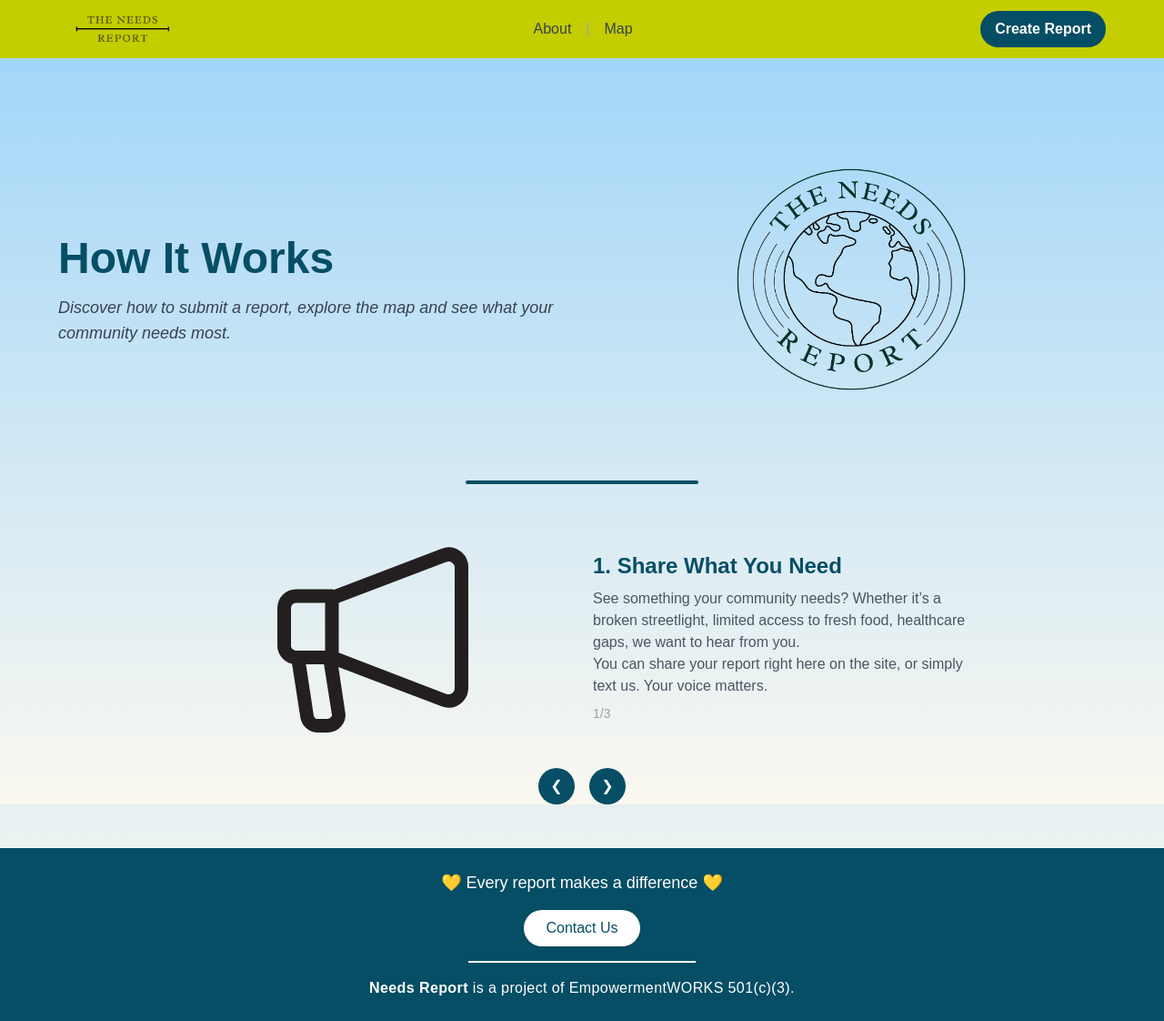
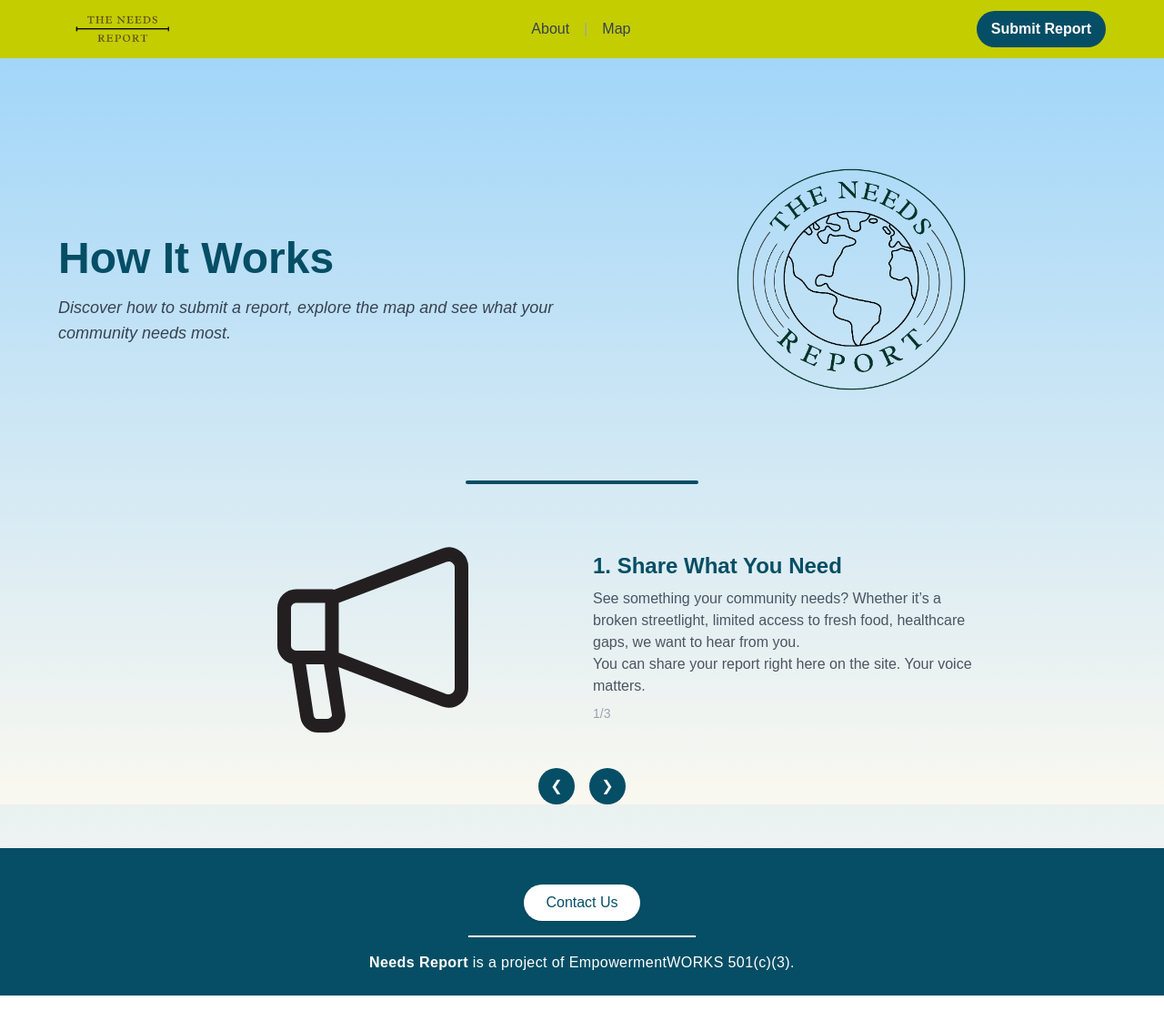
Before and after one commit to ittscomplicated/needs-report, a Next.js app: page /how-it-works in a window 1280 px wide. Shown: the whole page at 91% size. After the commit the page ends 1094 px from the top, so only its background shows below. Built offline with nearby package versions, Linux system fonts and the light colour scheme; a web font is replaced by a local one.

Commit message:
report->submit, cleaner footer, remove text talk, and fixed count of others in area

```diff
--- a/src/components/Footer.js
+++ b/src/components/Footer.js
@@ -2,9 +2,6 @@
 function Footer() {
   return (
     <footer className="bg-[#064E65] text-white text-center px-4 py-6 mt-12">
-      <p className="text-lg font-medium text-white">
-        💛 Every report makes a difference 💛
-      </p>
 
       <Link href="/contact">
         <button
--- a/src/components/Header.js
+++ b/src/components/Header.js
@@ -48,7 +48,7 @@
                 href="/reports"
                 className="bg-[#064E65] text-white px-3 py-1.5 md:px-4 md:py-2 rounded-full text-sm md:text-base font-semibold hover:bg-[#043B4D] transition whitespace-nowrap"
               >
-                Create Report
+                Submit Report
               </Link>
             )}
           </div>
--- a/src/components/OrbitCarousel.js
+++ b/src/components/OrbitCarousel.js
@@ -12,16 +12,14 @@
 See something your community needs? Whether it’s a broken streetlight, limited access to fresh food, healthcare gaps, we want to hear from you.
 
 
-You can share your report right here on the site, or simply text us. Your voice matters.
+You can share your report right here on the site. Your voice matters.
     `,
     image: "/images/share.svg",
   },
   {
-    title: "2. Submit Online or Text Us",
+    title: "2. Submit Online",
     description: `
-**Online:** Click 'Create Report' at the top right. Fill out the short form and hit submit.
-
-**By Text:** Send a message to [phone number] starting with a category (like: “Food”) and a brief description.
+**Online:** Click 'Submit Report' at the top right. Fill out the short form and hit submit.
 
 _Example: “Food: Our local store ran out of produce again this week.”_
     `,
--- a/src/pages/index.js
+++ b/src/pages/index.js
@@ -83,7 +83,7 @@
               href="/reports"
               className="bg-[#064E65] text-white px-4 py-2 rounded-full text-base font-semibold hover:bg-[#043B4D] transition"
             >
-              Create Report
+              Submit Report
             </Link>
           </div>
 
--- a/src/pages/report-confirmation.js
+++ b/src/pages/report-confirmation.js
@@ -14,6 +14,7 @@
   const [reportCount, setReportCount] = useState(null);
 
   useEffect(() => {
+    console.log("Query params:", { location, issue, reportId });
     async function fetchReportCount() {
       if (location && issue) {
         try {
@@ -71,7 +72,7 @@
               </>
             ) : (
               <>
-                <span className="font-semibold">{reportCount + 1}</span> people
+                <span className="font-semibold">{reportCount}</span> people
                 have also reported about this in your area.
               </>
             )}
```
